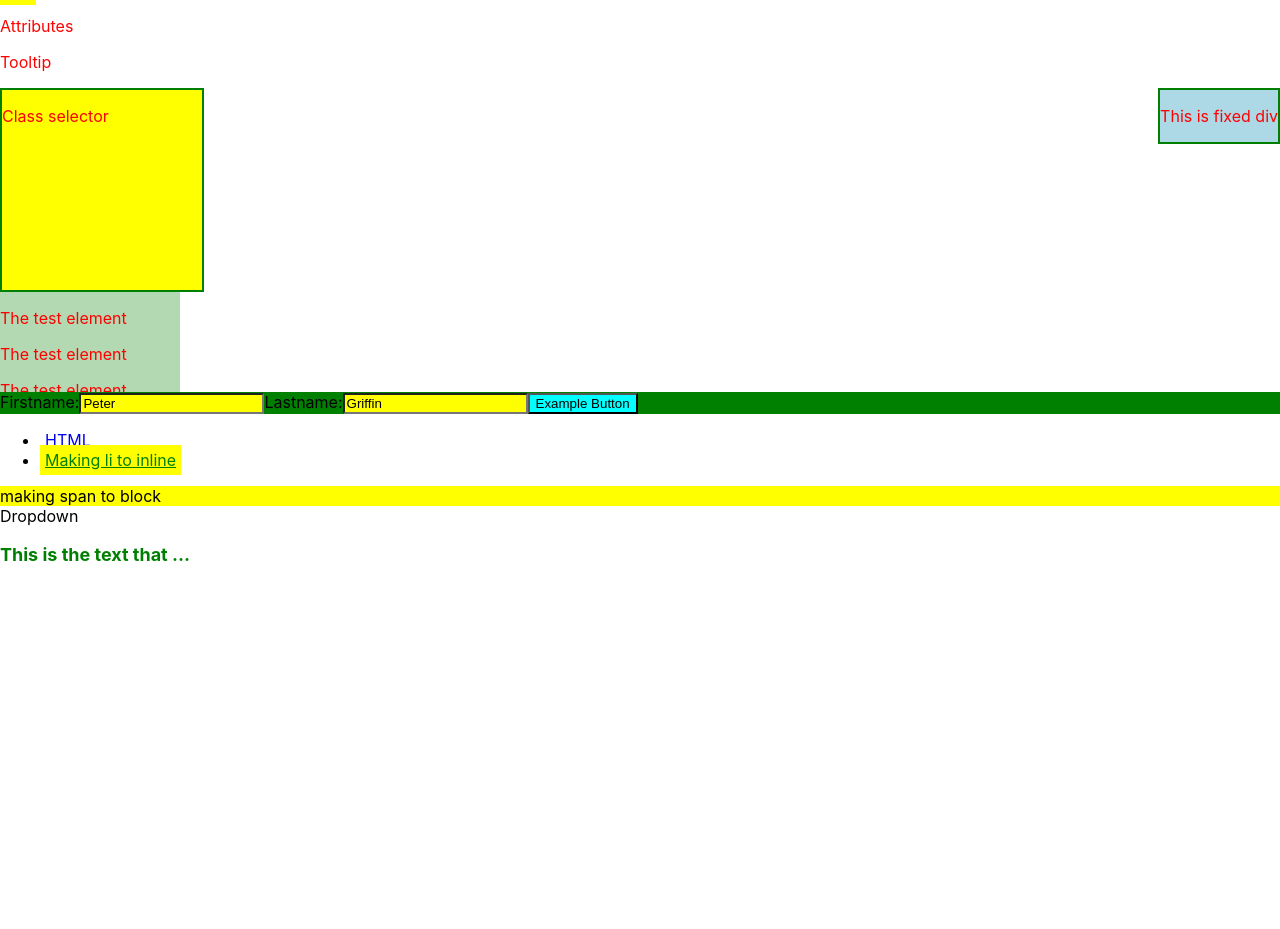
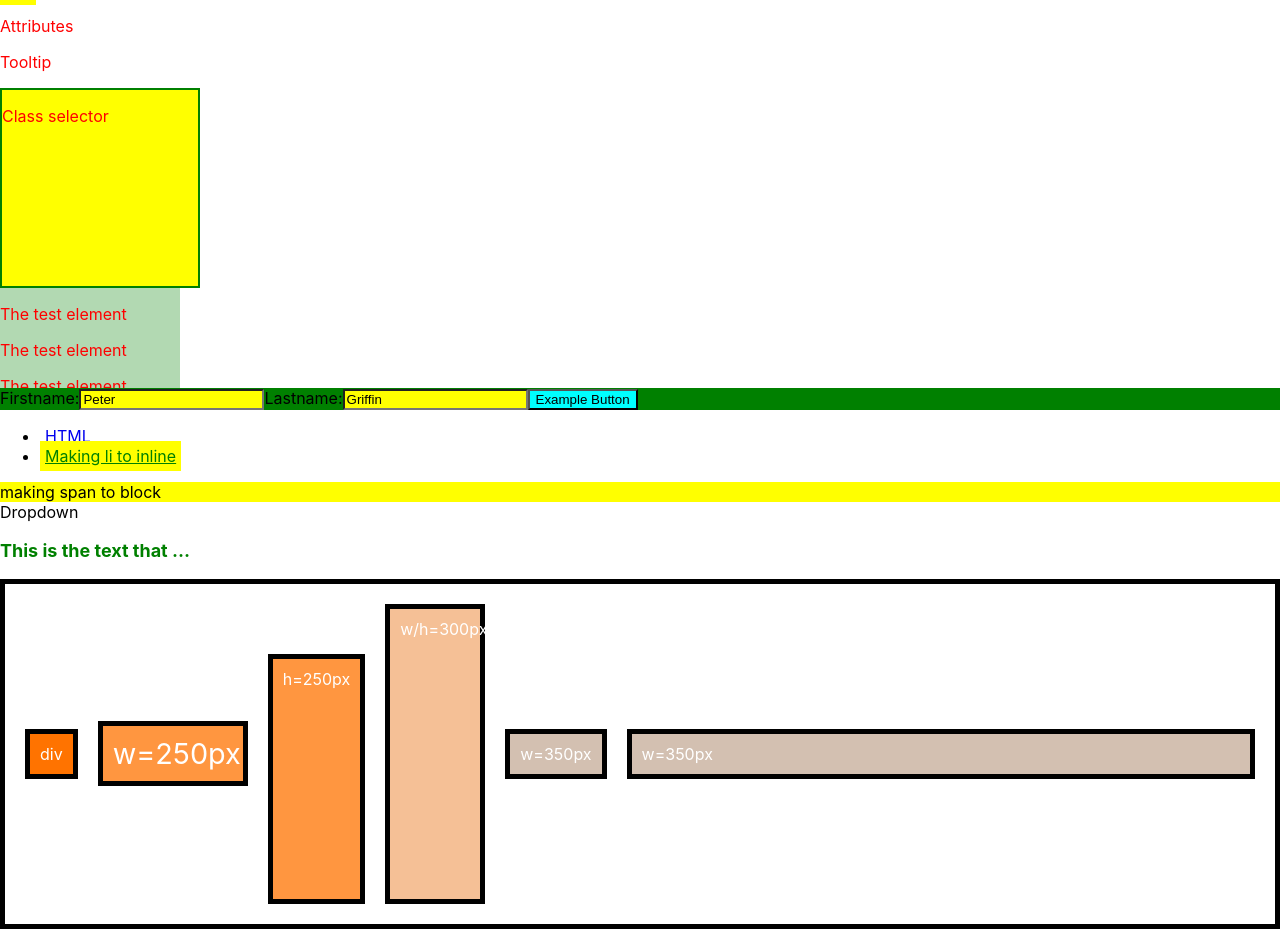
Before and after one commit to SaiPavanManda/ReactHTMLTraining, a React (Create React App) app: page / in a window 1280 px wide. Shown: the part 656-1585 px from the top of the page. Before the commit the page ends 1239 px from the top, so only its background shows below. Built offline with nearby package versions, Linux system fonts and the light colour scheme.

Commit message:
flex and its proprties

```diff
--- a/src/App.css
+++ b/src/App.css
@@ -1,4 +1,6 @@
-
+* {
+  box-sizing: border-box;
+}
 
 aside{
   float: right;
@@ -106,13 +108,14 @@ input[type='button'] {
   display: block;
 }
 
-.fixedDiv{
+.fixedDiv {
   bottom: 0;
   position: fixed;
   float: right;
   background: lightblue;
   border: 2px solid green;
-  right: 0
+  right: 0;
+  display: none;
 }
 
 .ellipsisFont {
@@ -124,3 +127,92 @@ input[type='button'] {
   color:green;
   font-weight: bold;
 }
+
+/* .flex-container {
+  display: flex;
+  margin: 10px;
+}
+
+.flex-item {
+  width: 100px;
+  background-color: green;
+  color: #fff;
+  text-align: center;
+  border: 2px solid black;
+  padding: 10px
+} */
+
+.flex-container {
+  background: white;
+  padding: 10px;
+  border: 5px solid black;
+  display: flex;
+  /* display: inline-flex; */
+  /* flex-direction: row; */
+  /* flex-wrap: nowrap; */
+  /* flex-wrap: wrap; */
+  flex-flow: row wrap;
+  align-items: center;
+  justify-content: center;
+  align-content: center;
+  }
+
+  .item-1 {
+  background: #ff7300;
+  color: white;
+  padding: 10px;
+  border: 5px solid black;
+  margin: 10px;
+  }
+
+  .item-2 {
+  background: #ff9640;
+  color: white;
+  padding: 10px;
+  border: 5px solid black;
+  margin: 10px;
+  width: 150px;
+  font-size: 1.8rem;
+  }
+
+  .item-3 {
+  background: #ff9640;
+  color: white;
+  padding: 10px;
+  border: 5px solid black;
+  margin: 10px;
+  height: 250px;
+  align-self: flex-end;
+  }
+
+  .item-4 {
+  background: #f5c096;
+  color: white;
+  padding: 10px;
+  border: 5px solid black;
+  margin: 10px;
+  width: 100px;
+  height: 300px;
+  /* order: -1; */
+  }
+
+  .item-5 {
+  background: #d3c0b1;
+  color: white;
+  padding: 10px;
+  border: 5px solid black;
+  margin: 10px;
+  width: 150px;
+  flex-basis: 100px;
+  flex-shrink: 1;
+  }
+
+  .item-6 {
+  background: #d3c0b1;
+  color: white;
+  padding: 10px;
+  border: 5px solid black;
+  margin: 10px;
+  width: 150px;
+  flex-grow: 1;
+  }
--- a/src/App.js
+++ b/src/App.js
@@ -154,6 +154,15 @@ function App() {
       {/* <footer>
         This is a footer tag
       </footer> */}
+
+      <div class="flex-container">
+        <div class="item-1">div</div>
+        <div class="item-2">w=250px</div>
+        <div class="item-3">h=250px</div>
+        <div class="item-4">w/h=300px</div>
+        <div class="item-5">w=350px</div>
+        <div class="item-6">w=350px</div>
+      </div>
     </div>
   );
 }
```
Lines whose indentation alone changed are shown as unchanged.
